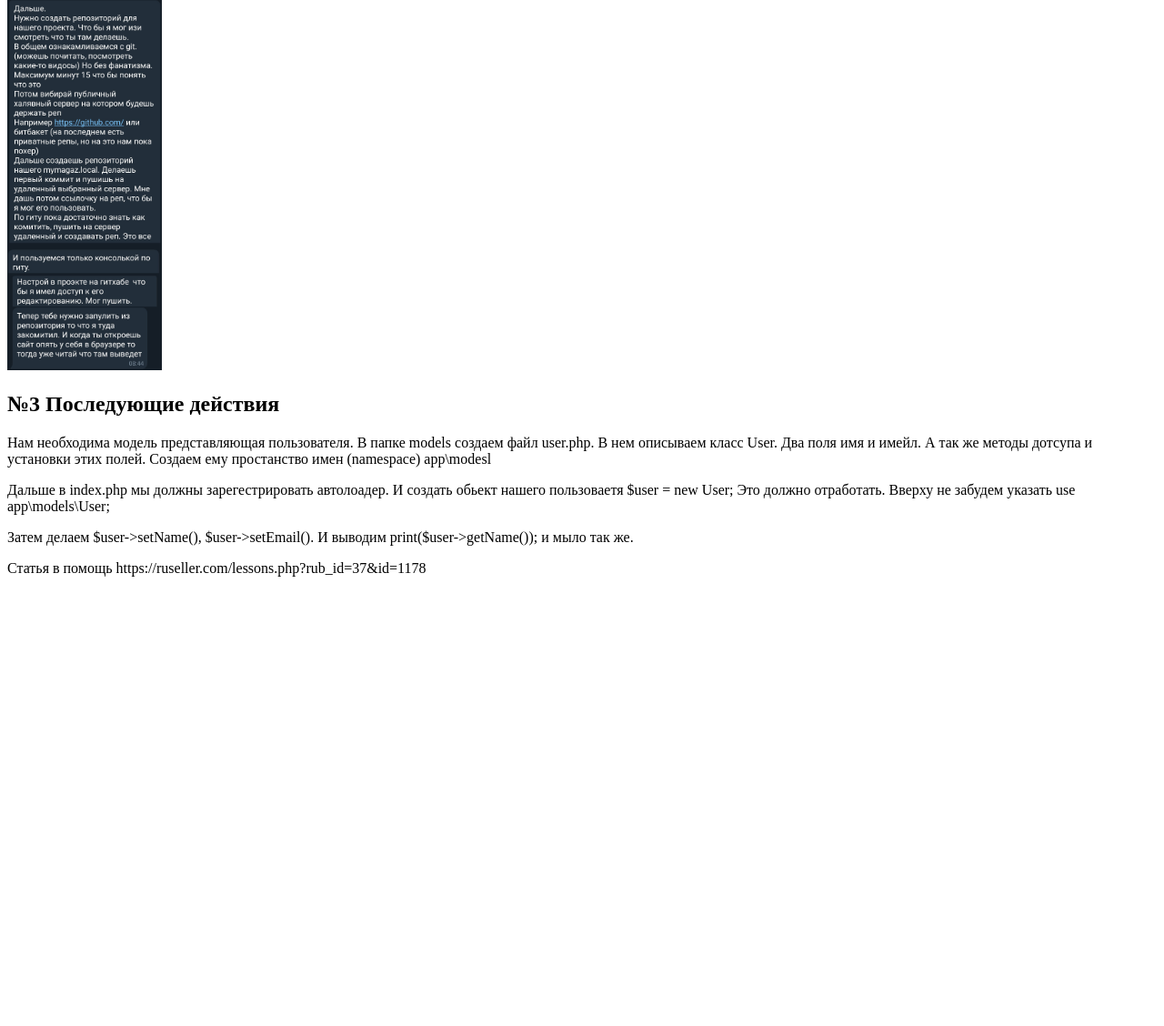
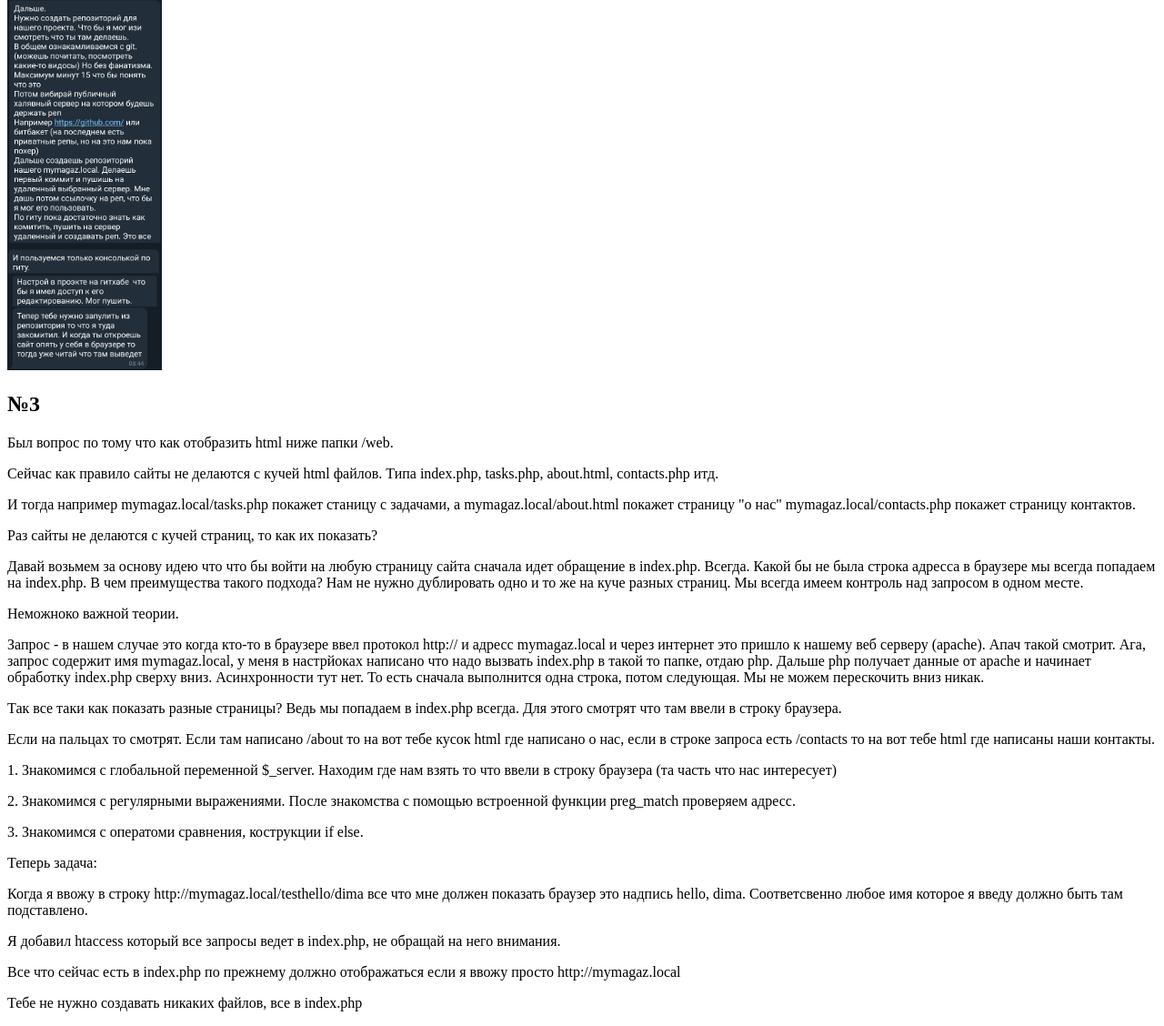
Before and after one commit to LuchMOl/mymagaz.local, a PHP site: page /tasks.php in a window 1280 px wide. Shown: the part 646-1774 px from the top of the page at 91% size. Before the commit the page ends 1280 px from the top, so only its background shows below. Run offline with PHP 8.4, Linux system fonts and the light colour scheme.

Commit message:
task updates

```diff
--- a/web/index.php
+++ b/web/index.php
@@ -11,9 +11,9 @@
 
 <?php
 
-	$user = new user;
-	$user->UserName = "admin";
-	$user->UserEmail = "admin@mymagaz.local";
+//	$user = new user;
+//	$user->UserName = "admin";
+//	$user->UserEmail = "admin@mymagaz.local";
 
 	//print_r($user);
 	//print_r($_POST);
--- a/web/tasks.php
+++ b/web/tasks.php
@@ -18,12 +18,41 @@
 
 		<a href="../img/task_2.jpg" target= "_blank"><img src="../img/task_2.jpg" width="170"></a></br>
 
-	<h2>№3 Последующие действия</h2>
+	<h2>№3</h2>
+<p>
+	Был вопрос по тому что как отобразить html ниже папки /web.</p>
+<p>
+	Сейчас как правило сайты не делаются с кучей html файлов. Типа index.php, tasks.php, about.html, contacts.php итд.</p>
+<p>
+	И тогда например mymagaz.local/tasks.php покажет станицу с задачами, а mymagaz.local/about.html покажет страницу &quot;о нас&quot; mymagaz.local/contacts.php покажет страницу контактов.</p>
+<p>
+	Раз сайты не делаются с кучей страниц, то как их показать?</p>
+<p>
+	Давай возьмем за основу идею что что бы войти на любую страницу сайта сначала идет обращение в index.php. Всегда. Какой бы не была строка адресса в браузере мы всегда попадаем на index.php. В чем преимущества такого подхода? Нам не нужно дублировать одно и то же на куче разных страниц. Мы всегда имеем контроль над запросом в одном месте.</p>
+<p>
+	Неможноко важной теории.</p>
+<p>
+	Запрос - в нашем случае это когда кто-то в браузере ввел протокол http:// и адресс mymagaz.local и через интернет это пришло к нашему веб серверу (apache). Апач такой смотрит. Ага, запрос содержит имя mymagaz.local, у меня в настрйоках написано что надо вызвать index.php в такой то папке, отдаю php. Дальше php получает данные от apache и начинает обработку index.php сверху вниз. Асинхронности тут нет. То есть сначала выполнится одна строка, потом следующая. Мы не можем перескочить вниз никак.</p>
+<p>
+	Так все таки как показать разные страницы? Ведь мы попадаем в index.php всегда. Для этого смотрят что там ввели в строку браузера.</p>
+<p>
+	Если на пальцах то смотрят. Если там написано /about то на вот тебе кусок html где написано о нас, если в строке запроса есть /contacts то на вот тебе html где написаны наши контакты.</p>
+<p>
+	1. Знакомимся с глобальной переменной $_server. Находим где нам взять то что ввели в строку браузера (та часть что нас интересует)</p>
+<p>
+	2. Знакомимся с регулярными выражениями. После знакомства с помощью встроенной функции preg_match проверяем адресс.</p>
+<p>
+	3. Знакомимся с оператоми сравнения, кострукции if else.</p>
+<p>
+	Теперь задача:</p>
+<p>
+	Когда я ввожу в строку http://mymagaz.local/testhello/dima все что мне должен показать браузер это надпись hello, dima. Соответсвенно любое имя которое я введу должно быть там подставлено.</p>
+<p>
+	Я добавил htaccess который все запросы ведет в index.php, не обращай на него внимания.</p>
+<p>
+	Все что сейчас есть в index.php по прежнему должно отображаться если я ввожу просто http://mymagaz.local</p>
 
-		<p>Нам необходима модель представляющая пользователя. В папке models создаем файл user.php. В нем описываем класс User. Два поля имя и имейл. А так же методы дотсупа и установки этих полей. Создаем ему простанство имен (namespace) app\modesl</p>
-        <p> Дальше в index.php мы должны зарегестрировать автолоадер. И создать обьект нашего пользоваетя $user = new User; Это должно отработать. Вверху не забудем указать use app\models\User;</p>
-        <p> Затем делаем $user->setName(), $user->setEmail(). И выводим print($user->getName()); и мыло так же.</p>
-        <p> Статья в помощь https://ruseller.com/lessons.php?rub_id=37&id=1178</p>
+<p> Тебе не нужно создавать никаких файлов, все в index.php</p>
 
 
 
```
Also changed, not shown: web/.htaccess (added).
